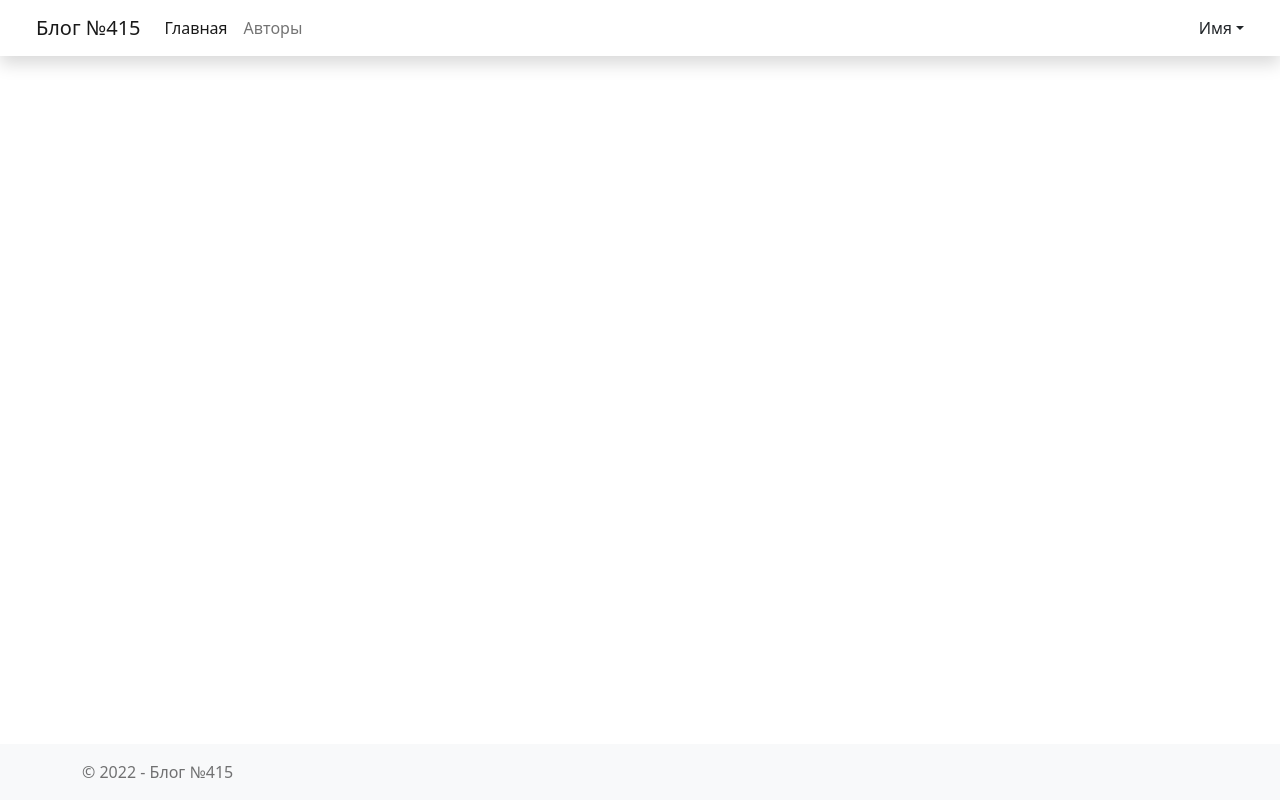
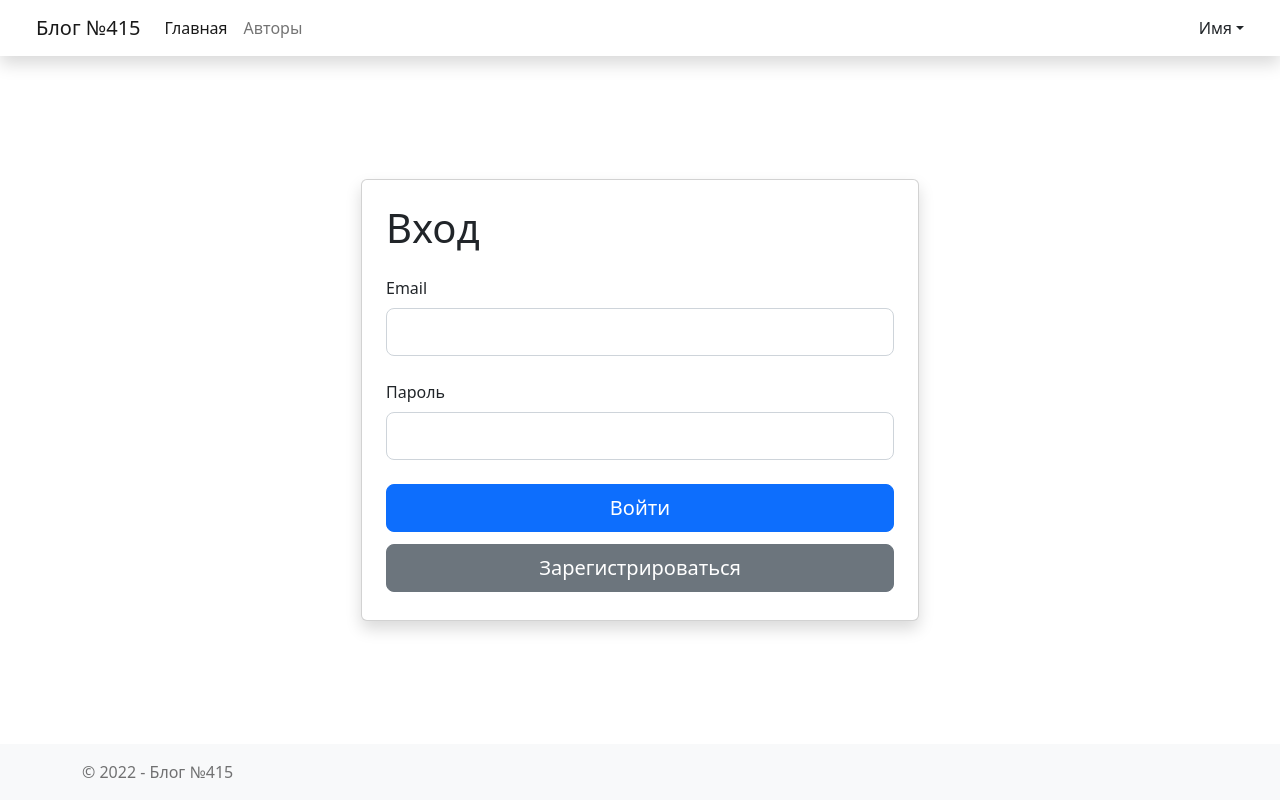
Before and after one commit to alyoneek/web-hits-frontend-project-3, a React (Create React App) app: page / in a window 1280 px wide. Built offline with nearby package versions, Linux system fonts and the light colour scheme.

Commit message:
Create login card

```diff
--- a/src/App.js
+++ b/src/App.js
@@ -2,14 +2,17 @@ import React from 'react';
 
 import Navbar from './components/Navbar';
 import Footer from './components/Footer';
+import LoginPage from './pages/LoginPage';
 
 function App() {
   return (
-    <>
+    <div className="d-flex vh-100 flex-column">
       <Navbar />
-
+      <div className="container flex-grow-1">
+        <LoginPage />
+      </div>
       <Footer />
-    </>
+    </div>
   );
 }
 
--- a/src/components/Footer.jsx
+++ b/src/components/Footer.jsx
@@ -1,8 +1,9 @@
 import React from 'react';
 
 const Footer = () => {
+  console.log('footer');
   return (
-    <nav class="navbar fixed-bottom navbar-expand-lg navbar-light bg-light">
+    <nav class="navbar navbar-expand-lg navbar-light bg-light">
       <div class="container">
         <span class="navbar-text text-center">© 2022 - Блог №415</span>
       </div>
--- /dev/null
+++ b/src/components/LoginCard.jsx
@@ -0,0 +1,41 @@
+import React from 'react';
+
+const LoginCard = () => {
+  return (
+    <div class="card w-50 shadow" style={{ height: 'fit-content' }}>
+      <div class="card-body p-4">
+        <h1 class="mb-4">Вход</h1>
+
+        <div class="form-outline mb-4">
+          <label class="form-label" for="email">
+            Email
+          </label>
+          <input type="email" name="email" id="email" class="form-control form-control-lg" />
+        </div>
+
+        <div class="mb-4">
+          <label class="form-label" for="password">
+            Пароль
+          </label>
+          <input
+            type="password"
+            name="password"
+            id="password"
+            class="form-control form-control-lg"
+          />
+        </div>
+
+        <div class="d-grid gap-2">
+          <button class="btn btn-primary btn-lg mb-1" type="submit">
+            Войти
+          </button>
+          <button class="btn btn-secondary btn-lg mb-1" type="submit">
+            Зарегистрироваться
+          </button>
+        </div>
+      </div>
+    </div>
+  );
+};
+
+export default LoginCard;
--- a/src/components/Navbar.jsx
+++ b/src/components/Navbar.jsx
@@ -1,6 +1,7 @@
 import React from 'react';
 
 const Navbar = () => {
+  console.log('nav');
   return (
     <nav class="navbar navbar-expand-lg navbar-light shadow">
       <div class="container-fluid mx-4">
--- /dev/null
+++ b/src/pages/LoginPage.jsx
@@ -0,0 +1,14 @@
+import React from 'react';
+
+import LoginCard from '../components/LoginCard';
+
+const loginPage = () => {
+  console.log('page');
+  return (
+    <div className="d-flex h-100 justify-content-center align-items-center">
+      <LoginCard />
+    </div>
+  );
+};
+
+export default loginPage;
```
